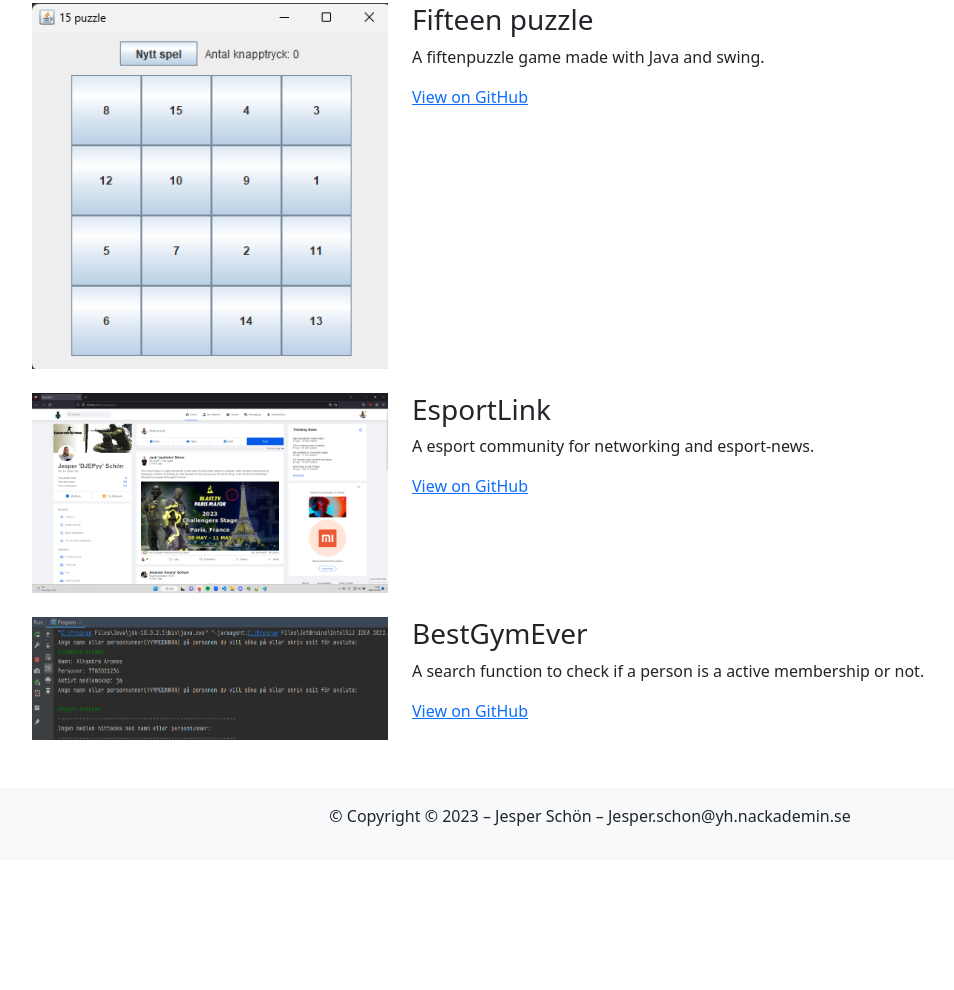
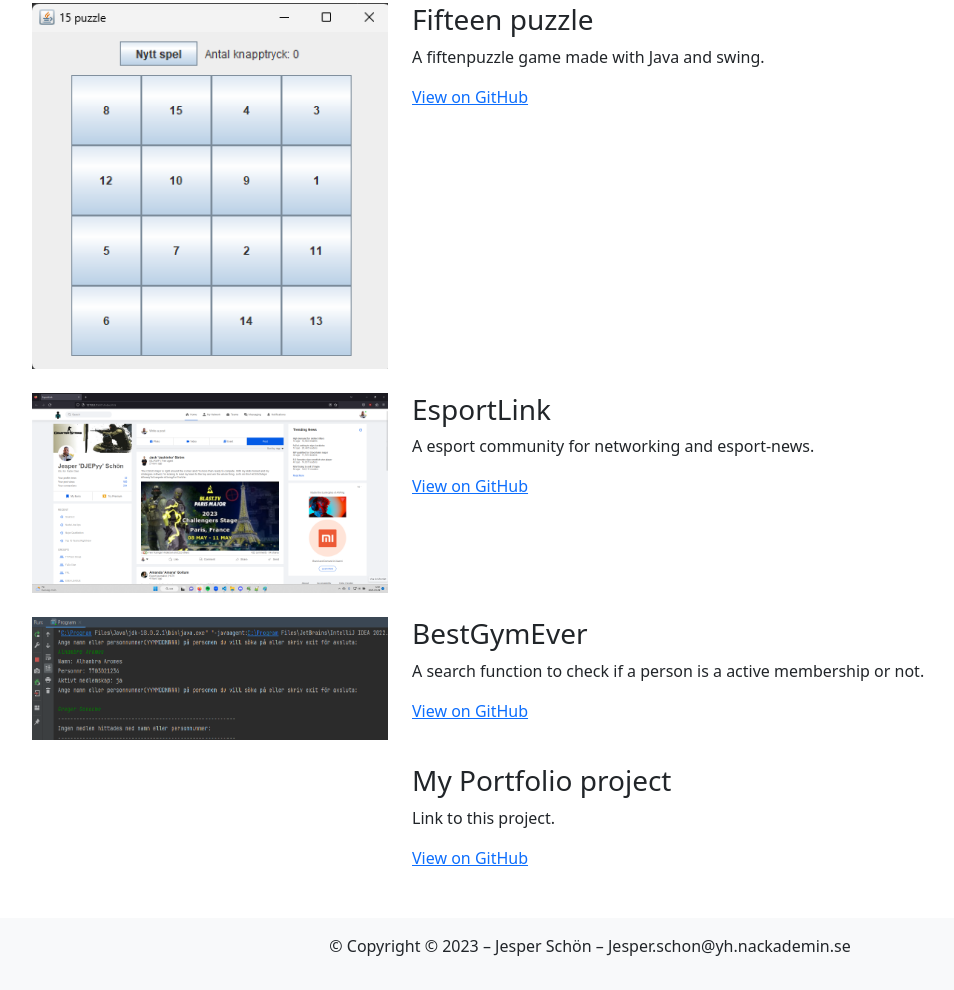
Before and after one commit to JesperSchon/MyPortfolio, a plain HTML site: page portfolio.html in a window 1280 px wide. Shown: the part 163-1153 px from the top of the page, without its empty margins (50-1004 px from the left). Before the commit the page ends 1023 px from the top, so only its background shows below. Drawn offline with nearby package versions, Linux system fonts and the light colour scheme.

Commit message:
Add files via upload

```diff
--- a/portfolio.html
+++ b/portfolio.html
@@ -69,6 +69,18 @@
         <a href="https://github.com/JesperSchon/BestGymEver" target="_blank">View on GitHub</a>
       </div>
     </div>
+
+    <div class="row my-4">
+        <div class="col-md-4">
+
+        </div>
+        <div class="col-md-8">
+          <h3>My Portfolio project</h3>
+          <p>Link to this project.</p>
+          <a href="https://github.com/JesperSchon/MyPortfolio" target="_blank">View on GitHub</a>
+        </div>
+      </div>
+
   </div>
 </main>
 
```
